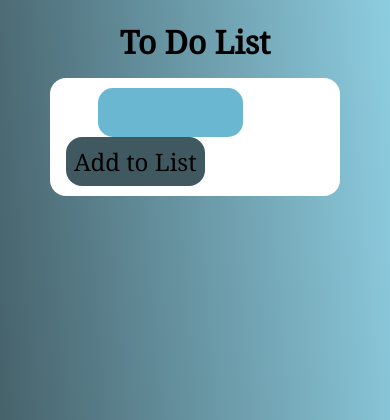
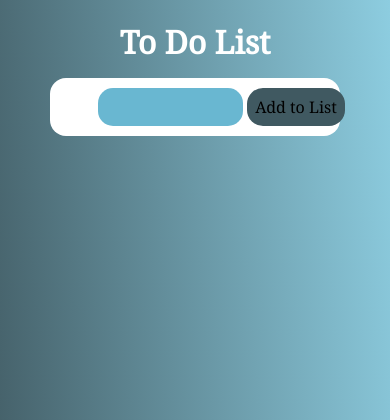
Before and after one commit to morobm1/Brian-s-Portfolio-Website, a PHP site: page /ToDoList/index.html in a window 390 px wide. Shown: the top 420 px of the page. Run offline with PHP 8.4, Linux system fonts and the light colour scheme.

Commit message:
add @media settings

```diff
--- a/ToDoList/index.css
+++ b/ToDoList/index.css
@@ -43,8 +43,6 @@ form input, form button {
     left: 1rem;
     border: none;
     background-color: #2295bbad;
-
-
 }
 
 form input {
@@ -107,3 +105,17 @@ form button:hover {
     border-radius: 15px;
     margin-left: 2px;
 }
+
+@media (max-width: 500px) {
+    h1 {
+        color: white;
+    }
+
+    form input, form button {
+        font-size: 1rem;
+    }
+
+    .todo{
+        font-size: 0.5rem;
+    }
+}
```
